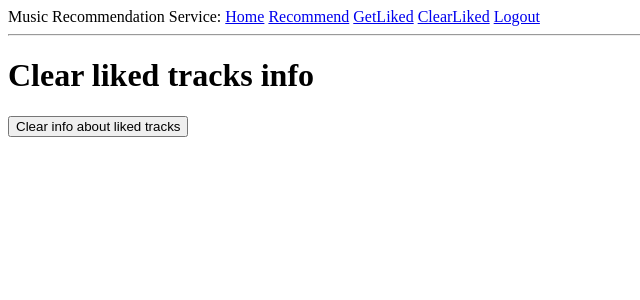
After one commit to a-ct-seal/smc_project, a Flask app: page /clear_user_info in a window 1280 px wide. The commit adds this page. Shown: the top 300 px of the page, without its empty margins (0-640 px from the left). Run offline with Flask 3, Linux system fonts and the light colour scheme; the visitor is signed in with stand-in values (Sample User, id 1); parts of the project's set-up code (start-up, migrations or seed data) failed here and were passed over.

Commit message:
get and clear endpoints added

```diff
--- a/app/forms.py
+++ b/app/forms.py
@@ -35,3 +35,7 @@ class MultiCheckboxField(SelectMultipleField):
 class PredictionForm(FlaskForm):
     recommendation = MultiCheckboxField('Recommendation')  # todo add music
     submit = SubmitField('Submit and regen recommendation')
+
+
+class ClearUserInfoForm(FlaskForm):
+    submit = SubmitField('Clear info about liked tracks')
--- a/app/models.py
+++ b/app/models.py
@@ -33,6 +33,9 @@ class User(UserMixin, db.Model):
         if len(self.liked_tracks_ids) > MAX_LIKED_TRACKS_SIZE:
             self.liked_tracks_ids = self.liked_tracks_ids[len(self.liked_tracks_ids) - MAX_LIKED_TRACKS_SIZE:]
 
+    def clear_liked_tracks(self):
+        self.liked_tracks_ids = []
+
 
 @login.user_loader
 def load_user(id):
--- a/app/routes.py
+++ b/app/routes.py
@@ -63,6 +63,30 @@ def get_recommendations():
     choices = prediction_model.get_prediction(current_user.liked_tracks_ids)
     form.recommendation.choices = choices
     if form.validate_on_submit():
+        print("HEEEEEEEEEEY")
+        print(form.recommendation.data)
         current_user.update_liked_tracks(form.recommendation.data)
+        db.session.commit()
         return redirect(url_for('get_recommendations'))
+    else:
+        print("NOOOOOOOOO")
     return render_template('get_recommendations.html', title='Recommendations', form=form)
+
+
+@app.route('/clear_user_info', methods=['GET', 'POST'])
+@login_required
+def clear_user_info():
+    form = forms.ClearUserInfoForm()
+    if form.validate_on_submit():
+        current_user.clear_liked_tracks()
+        db.session.commit()
+        return redirect(url_for('home'))
+    return render_template('clear_user_info.html', title='Clear User Info', form=form)
+
+
+@app.route('/get_liked_tracks')
+@login_required
+def get_liked_tracks():
+    tracks = prediction_model.get_tracks_by_ids(current_user.liked_tracks_ids)
+    print(tracks)  # todo delete debug prints
+    return render_template('get_liked_tracks.html', title='Liked Tracks')
--- a/app/templates/base.html
+++ b/app/templates/base.html
@@ -15,6 +15,8 @@
             <a href="{{ url_for('register') }}">Register</a>
             {% else %}
             <a href="{{ url_for('get_recommendations') }}">Recommend</a>
+            <a href="{{ url_for('get_liked_tracks') }}">GetLiked</a>
+            <a href="{{ url_for('clear_user_info') }}">ClearLiked</a>
             <a href="{{ url_for('logout') }}">Logout</a>
             {% endif %}
         </div>
--- /dev/null
+++ b/app/templates/clear_user_info.html
@@ -0,0 +1,9 @@
+{% extends "base.html" %}
+
+{% block content %}
+    <h1>Clear liked tracks info</h1>
+    <form action="" method="post" novalidate>
+        {{ form.hidden_tag() }}
+        <p>{{ form.submit() }}</p>
+    </form>
+{% endblock %}
```
Also changed, not shown: app/prediction_model.py (+9 -2 lines), app/templates/get_liked_tracks.html (added, +8 -0 lines).
